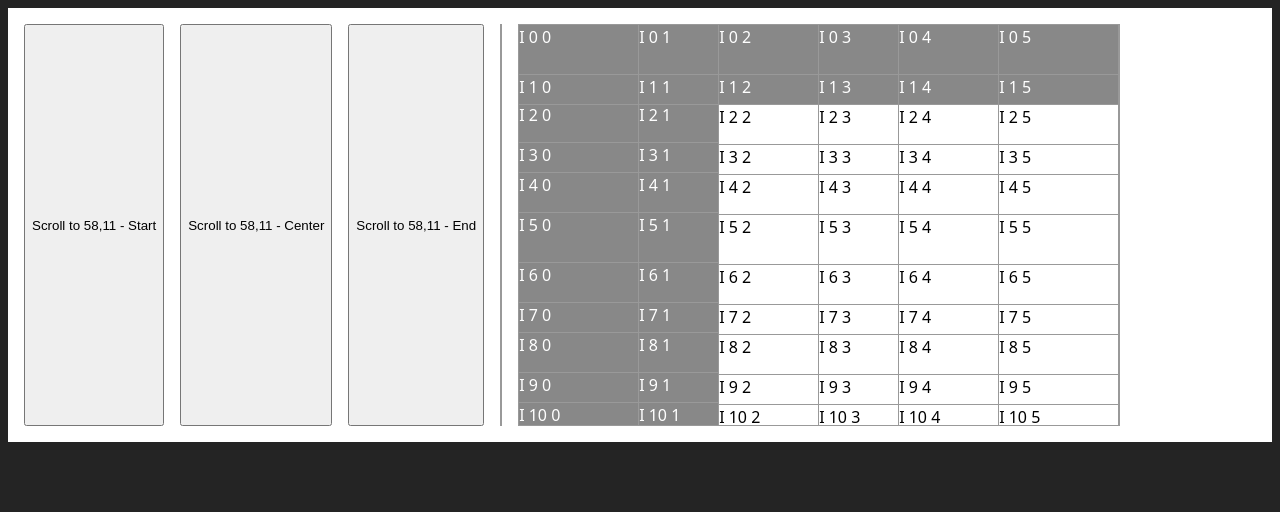
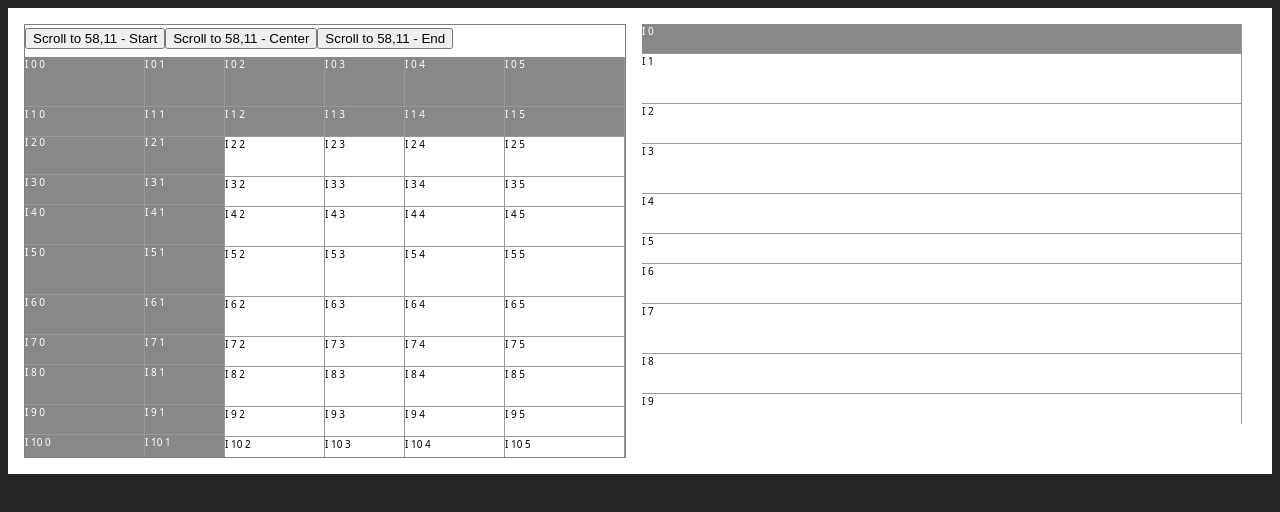
Before and after one commit to enochchau/windowing, a React (Vite) app: page / in a window 1280 px wide. Shown: the top 512 px of the page. Built offline with nearby package versions, Linux system fonts and the light colour scheme.

Commit message:
refactor demos

```diff
--- a/src/App.module.css
+++ b/src/App.module.css
@@ -1,23 +1,3 @@
-.list-item {
-  width: 100%;
-  height: 100%;
-  border-bottom: 1px solid #999;
-  border-right: 1px solid #999;
-  box-sizing: border-box;
-
-  background-color: white;
-  color: black;
-}
-
-.list-item-sticky {
-  background-color: #888;
-  color: white;
-}
-
-.list-item-hovering, .list-item:hover {
-  background-color: #0bcbb5;
-}
-
 .app-container {
   background-color: white;
   color: black;
@@ -29,8 +9,4 @@
   width: 100%;
   height: 100%;
   box-sizing: border-box;
-
-  > div {
-    border: 1px solid #999;
-  }
 }
--- a/src/App.tsx
+++ b/src/App.tsx
@@ -1,144 +1,16 @@
-import { VirtualGrid } from "./VirtualGrid";
 import css from "./App.module.css";
-// import { VirtualList } from "./VirtualList";
-import { classNames } from "./classNames";
-import { useVirtualGrid } from "./useVirtualGrid";
-
-// const itemData = Array.from({ length: 1000 }, (_, i) => `I ${i}`);
-
-const rows = 1000;
-const cols = 1000;
-const cellData: string[][] = [];
-
-for (let i = 0; i < rows; i++) {
-  cellData[i] = [];
-  for (let j = 0; j < cols; j++) {
-    cellData[i][j] = `I ${i} ${j}`;
-  }
-}
+import { GridDemo } from "./GridDemo";
+import { ListDemo } from "./ListDemo";
 
 export function App() {
-  const { gridProps, scrollToCell } = useVirtualGrid({
-    stickyColumnCount: 2,
-    stickyRowCount: 2,
-    height: 400,
-    width: 600,
-    columnCount: 100,
-    rowCount: 100,
-    columnWidth: (index: number) => {
-      if (index % 5 === 0) return 120;
-      if (index % 2 === 0) return 100;
-      return 80;
-    },
-    rowHeight: (index: number) => {
-      if (index % 5 === 0) return 50;
-      if (index % 2 === 0) return 40;
-      return 30;
-    },
-  });
-
-  const scrollRowIndex = 58;
-  const scrollColumnIndex = 11;
-
   return (
     <div className={css["app-container"]}>
-      <button
-        onClick={() =>
-          scrollToCell({
-            rowIndex: scrollRowIndex,
-            columnIndex: scrollColumnIndex,
-          })
-        }
-      >
-        Scroll to {scrollRowIndex},{scrollColumnIndex} - Start
-      </button>
-      <button
-        onClick={() =>
-          scrollToCell(
-            {
-              rowIndex: scrollRowIndex,
-              columnIndex: scrollColumnIndex,
-            },
-            { inline: "center", block: "center" }
-          )
-        }
-      >
-        Scroll to {scrollRowIndex},{scrollColumnIndex} - Center
-      </button>
-      <button
-        onClick={() =>
-          scrollToCell(
-            {
-              rowIndex: scrollRowIndex,
-              columnIndex: scrollColumnIndex,
-            },
-            { inline: "end", block: "end" }
-          )
-        }
-      >
-        Scroll to {scrollRowIndex},{scrollColumnIndex} - End
-      </button>
       <div>
-        {/* <VirtualList
-          itemCount={itemData.length}
-          overflowCount={3}
-          itemHeight={(index) => {
-            if (index % 5 === 0) return 30;
-            if (index % 2 === 0) return 40;
-            return 50;
-          }}
-          height={400}
-          width={600}
-          itemRenderer={({ index, isSticky }) => (
-            <ListItem isSticky={isSticky}>{itemData[index]}</ListItem>
-          )}
-          stickyRowCount={1}
-        /> */}
+        <GridDemo />
       </div>
       <div>
-        <VirtualGrid
-          {...gridProps}
-          rowOverflow={3}
-          columnOverflow={3}
-          rowHover
-          columnHover
-          itemRenderer={({ isHovering, rowIndex, columnIndex, isSticky }) => (
-            <ListItem
-              isSticky={isSticky}
-              isHovering={isHovering}
-              style={{
-                backgroundColor:
-                  rowIndex === scrollRowIndex &&
-                  columnIndex === scrollColumnIndex
-                    ? "yellow"
-                    : undefined,
-              }}
-            >
-              {cellData[rowIndex][columnIndex]}
-            </ListItem>
-          )}
-        />
+        <ListDemo />
       </div>
     </div>
   );
 }
-interface ListItemProps {
-  children: React.ReactNode;
-  isSticky: boolean;
-  isHovering?: boolean;
-  style?: React.CSSProperties;
-}
-function ListItem({ style, isHovering, isSticky, children }: ListItemProps) {
-  return (
-    <div
-      style={style}
-      className={classNames({
-        [css["list-item"]]: true,
-        [css["list-item-sticky"]]: isSticky,
-        [css["list-item-hovering"]]: !!isHovering,
-      })}
-    >
-      {children}
-    </div>
-  );
-}
--- /dev/null
+++ b/src/GridDemo.module.css
@@ -0,0 +1,7 @@
+.container {
+   display:flex;
+   flex-direction: column;
+   flex-wrap: wrap;
+   gap: 8px;
+   border: 1px solid grey;
+}
--- /dev/null
+++ b/src/GridDemo.tsx
@@ -0,0 +1,106 @@
+import { ListItem } from "./ListItem";
+import { VirtualGrid } from "./VirtualGrid";
+import { useVirtualGrid } from "./useVirtualGrid";
+import css from "./GridDemo.module.css";
+
+const rows = 100;
+const cols = 100;
+const cellData: string[][] = [];
+
+for (let i = 0; i < rows; i++) {
+  cellData[i] = [];
+  for (let j = 0; j < cols; j++) {
+    cellData[i][j] = `I ${i} ${j}`;
+  }
+}
+
+export function GridDemo() {
+  const { gridProps, scrollToCell } = useVirtualGrid({
+    stickyColumnCount: 2,
+    stickyRowCount: 2,
+    height: 400,
+    width: 600,
+    columnCount: cellData[0].length,
+    rowCount: cellData.length,
+    columnWidth: (index: number) => {
+      if (index % 5 === 0) return 120;
+      if (index % 2 === 0) return 100;
+      return 80;
+    },
+    rowHeight: (index: number) => {
+      if (index % 5 === 0) return 50;
+      if (index % 2 === 0) return 40;
+      return 30;
+    },
+  });
+
+  const scrollRowIndex = 58;
+  const scrollColumnIndex = 11;
+
+  return (
+    <div className={css["container"]}>
+      <div>
+        <button
+          onClick={() =>
+            scrollToCell({
+              rowIndex: scrollRowIndex,
+              columnIndex: scrollColumnIndex,
+            })
+          }
+        >
+          Scroll to {scrollRowIndex},{scrollColumnIndex} - Start
+        </button>
+        <button
+          onClick={() =>
+            scrollToCell(
+              {
+                rowIndex: scrollRowIndex,
+                columnIndex: scrollColumnIndex,
+              },
+              { inline: "center", block: "center" }
+            )
+          }
+        >
+          Scroll to {scrollRowIndex},{scrollColumnIndex} - Center
+        </button>
+        <button
+          onClick={() =>
+            scrollToCell(
+              {
+                rowIndex: scrollRowIndex,
+                columnIndex: scrollColumnIndex,
+              },
+              { inline: "end", block: "end" }
+            )
+          }
+        >
+          Scroll to {scrollRowIndex},{scrollColumnIndex} - End
+        </button>
+      </div>
+      <div>
+        <VirtualGrid
+          {...gridProps}
+          rowOverflow={3}
+          columnOverflow={3}
+          rowHover
+          columnHover
+          itemRenderer={({ isHovering, rowIndex, columnIndex, isSticky }) => (
+            <ListItem
+              isSticky={isSticky}
+              isHovering={isHovering}
+              style={{
+                backgroundColor:
+                  rowIndex === scrollRowIndex &&
+                  columnIndex === scrollColumnIndex
+                    ? "yellow"
+                    : undefined,
+              }}
+            >
+              {cellData[rowIndex][columnIndex]}
+            </ListItem>
+          )}
+        />
+      </div>
+    </div>
+  );
+}
--- /dev/null
+++ b/src/ListDemo.tsx
@@ -0,0 +1,24 @@
+import { ListItem } from "./ListItem";
+import { VirtualList } from "./VirtualList";
+
+const itemData = Array.from({ length: 200 }, (_, i) => `I ${i}`);
+
+export function ListDemo() {
+  return (
+    <VirtualList
+      itemCount={itemData.length}
+      overflowCount={3}
+      itemHeight={(index) => {
+        if (index % 5 === 0) return 30;
+        if (index % 2 === 0) return 40;
+        return 50;
+      }}
+      height={400}
+      width={600}
+      itemRenderer={({ index, isSticky }) => (
+        <ListItem isSticky={isSticky}>{itemData[index]}</ListItem>
+      )}
+      stickyRowCount={1}
+    />
+  );
+}
--- /dev/null
+++ b/src/ListItem.module.css
@@ -0,0 +1,20 @@
+.list-item {
+  width: 100%;
+  height: 100%;
+  border-bottom: 1px solid #999;
+  border-right: 1px solid #999;
+  box-sizing: border-box;
+  font-size: 10px;
+
+  background-color: white;
+  color: black;
+}
+
+.list-item-sticky {
+  background-color: #888;
+  color: white;
+}
+
+.list-item-hovering, .list-item:hover {
+  background-color: #0bcbb5;
+}
--- /dev/null
+++ b/src/ListItem.tsx
@@ -0,0 +1,24 @@
+import css from "./ListItem.module.css";
+// import { VirtualList } from "./VirtualList";
+import { classNames } from "./classNames";
+
+export interface ListItemProps {
+  children: React.ReactNode;
+  isSticky: boolean;
+  isHovering?: boolean;
+  style?: React.CSSProperties;
+}
+export function ListItem({ style, isHovering, isSticky, children }: ListItemProps) {
+  return (
+    <div
+      style={style}
+      className={classNames({
+        [css["list-item"]]: true,
+        [css["list-item-sticky"]]: isSticky,
+        [css["list-item-hovering"]]: !!isHovering,
+      })}
+    >
+      {children}
+    </div>
+  );
+}
--- a/src/VirtualList.tsx
+++ b/src/VirtualList.tsx
@@ -20,7 +20,7 @@ export function VirtualList(props: VirtualListProps) {
 
   const {
     placer,
-    dimensions: itemHeights,
+    getDimension: getItemHeight,
     sum: innerDivHeight,
   } = usePlacer(props.itemHeight, itemCount);
 
@@ -56,7 +56,7 @@ export function VirtualList(props: VirtualListProps) {
       <div
         key={i}
         style={{
-          height: itemHeights[i],
+          height: getItemHeight(i),
           width: "100%",
           position: "absolute",
           left: 0,
@@ -75,7 +75,7 @@ export function VirtualList(props: VirtualListProps) {
         <div
           key={i}
           style={{
-            height: itemHeights[i],
+            height: getItemHeight(i),
             width: "100%",
             position: "sticky",
             left: 0,
```
